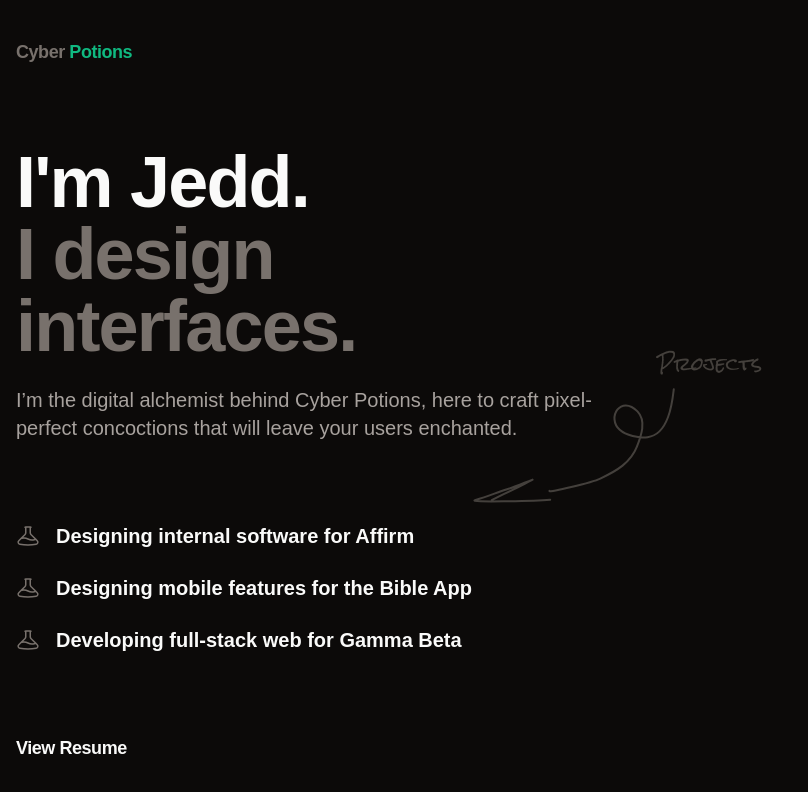
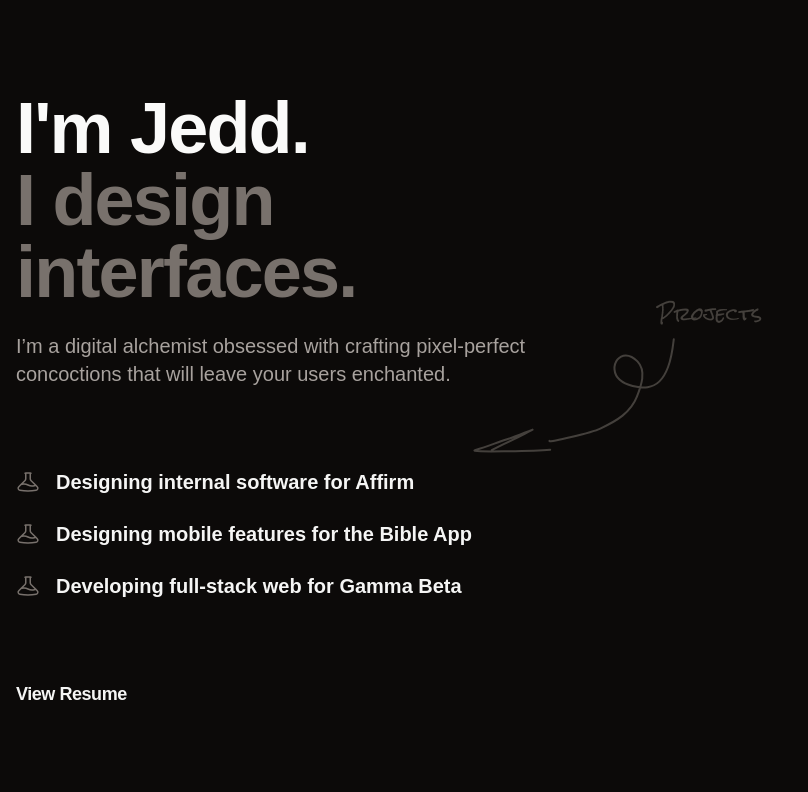
Before and after one commit to jeddsoh/cyberPop, a website: page index.html in a window 1280 px wide. Shown: the top 792 px of the page, without its empty margins (0-808 px from the left). Drawn offline with Linux system fonts and the light colour scheme.

Commit message:
Update branding on index

```diff
--- a/index.html
+++ b/index.html
@@ -25,7 +25,7 @@
       >
         <div
           id="sketch-note"
-          class="hidden lg:flex flex-col items-end gap-2 absolute top-[350px] left-[450px] text-stone-700 -z-10 transition-opacity duration-150"
+          class="hidden lg:flex flex-col items-end gap-2 absolute top-[300px] left-[450px] text-stone-700 -z-10 transition-opacity duration-150"
         >
           <p class="text-lg font-marker -mr-20">Projects</p>
           <svg
@@ -50,12 +50,12 @@
           </svg>
         </div>
         <div id="content" class="self-center">
-          <div id="brand" class="transition-opacity duration-150">
+          <div id="brand" class="hidden transition-opacity duration-150">
             <p class="font-semibold text-lg text-stone-500 tracking-tight">
               Cyber <span class="text-emerald-500">Potions</span>
             </p>
           </div>
-          <div id="heading" class="mt-20 transition-opacity duration-150">
+          <div id="heading" class="transition-opacity duration-150">
             <h1 class="text-7xl font-bold tracking-tight">
               I'm Jedd. <br /><span class="text-stone-500"
                 >I design interfaces.</span
@@ -64,12 +64,11 @@
           </div>
           <div id="intro" class="mt-6 transition-opacity duration-150">
             <p class="text-xl text-stone-400">
-              I’m the digital alchemist behind Cyber Potions, here to craft
-              pixel-perfect concoctions that will leave your users enchanted.
+              I’m a digital alchemist obsessed with crafting pixel-perfect concoctions that will leave your users enchanted.
             </p>
           </div>
           <div id="project-list" class="mt-20 w-full">
-            <ul class="flex flex-col gap-6">
+            <ul class="flex flex-col gap-6 text-stone-100">
               <li id="affirm" class="relative group">
                 <a
                   href="./projects/affirm.html"
@@ -271,7 +270,7 @@
             <a
               href="./assets/brand/jedd-soh-resume.pdf"
               target="_blank"
-              class="text-lg font-semibold transition-color text-stone-50 hover:text-emerald-500 tracking-tight"
+              class="text-lg font-semibold transition-color text-stone-100 hover:text-emerald-500 tracking-tight"
               >View Resume</a
             >
           </div>
```
Also changed, not shown: main.css.
